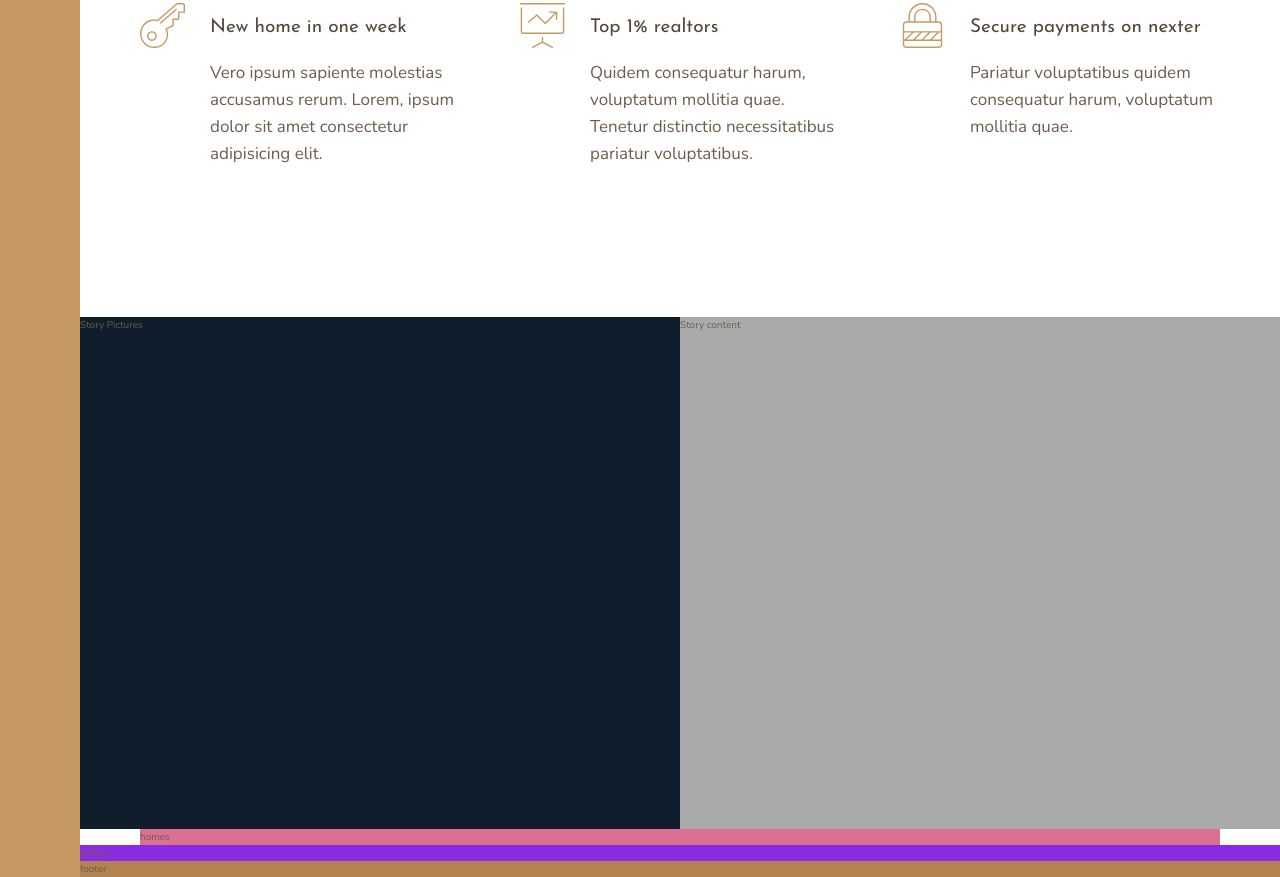
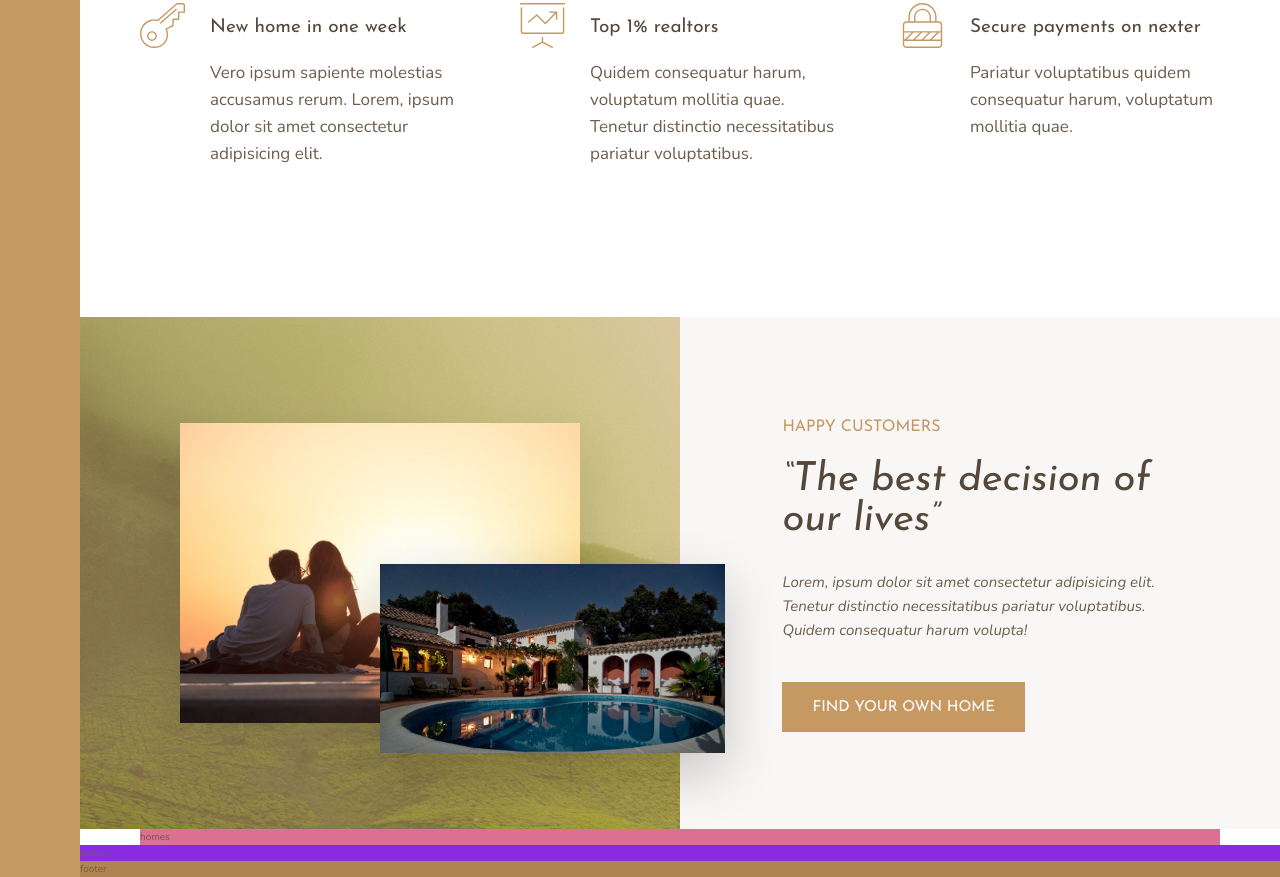
Before and after one commit to susanta96/Nexter_Grid, a website: page index.html in a window 1280 px wide. Shown: the part 991-1868 px from the top of the page. Drawn offline with nearby package versions, Linux system fonts and the light colour scheme.

Commit message:
Story section complete with grid

```diff
--- a/index.html
+++ b/index.html
@@ -66,10 +66,14 @@
             </div>
         </div>
         <div class="story__pictures">
-            Story Pictures
+            <img src="img/story-1.jpeg" alt="Couple with new house" class="story__img--1" />
+            <img src="img/story-2.jpeg" alt="New house" class="story__img--2" />
         </div>
         <div class="story__content">
-            Story content
+            <h3 class="heading-3 mb-sm">Happy Customers</h3>
+            <h2 class="heading-2 heading-2--dark mb-md">&ldquo;The best decision of our lives&rdquo;</h2>
+            <p class="story__text">Lorem, ipsum dolor sit amet consectetur adipisicing elit. Tenetur distinctio necessitatibus pariatur voluptatibus. Quidem consequatur harum volupta!</p>
+            <button class="btn">Find your own home</button>
         </div>
         <section class="homes">
             homes
--- a/package.json
+++ b/package.json
@@ -1,5 +1,5 @@
 {
-  "name": "Nexter_grid",
+  "name": "nexter_grid",
   "version": "1.0.1",
   "description": "Nexter Grid Prctice scss",
   "main": "index.js",
--- a/sass/_story.scss
+++ b/sass/_story.scss
@@ -1,10 +1,42 @@
 .story{
   &__pictures {
-    background-color: $color-secondary;
+    background-color: $color-primary;
     grid-column: full-start / col-end 4;
+    background-image: linear-gradient(rgba($color-primary, .5), rgba($color-primary, .5)), url(../img/back.jpg);
+    display: grid;
+    grid-template-rows: repeat(6, 1fr);
+    grid-template-columns: repeat(6, 1fr);
+    align-items: center;
   }
+
+  &__img--1 {
+    width: 100%;
+    grid-row: 2 / 6;
+    grid-column: 2 / 6;
+    box-shadow: 0 2rem 5rem rgba(#000, .1);
+  }
+  &__img--2 {
+    width: 115%;
+    grid-row: 4 / 6;
+    grid-column: 4 / 7;
+    z-index: 20;
+    box-shadow: 0 2rem 5rem rgba(#000, .2);
+  }
+
   &__content {
-    background-color: $color-grey-light-2;
+    background-color: $color-grey-light-1;
     grid-column: col-start 5 / full-end;
+    padding: 6rem 8vw;
+
+    display: grid;
+    align-content: center;
+    justify-items: start;
+
+  }
+
+  &__text {
+    font-size: 1.5rem;
+    font-style: italic;
+    margin-bottom: 4rem;
   }
 }
--- a/sass/_typography.scss
+++ b/sass/_typography.scss
@@ -10,10 +10,24 @@
 
 .heading-2 {
   @extend %heading;
+  font-size: 4rem;
+  font-style: italic;
+  line-height: 1;
+
+  &--light {
+    color:  $color-grey-light-1;
+  }
+  &--dark {
+    color: $color-grey-dark-1;
+  }
 }
 
 .heading-3 {
   @extend %heading;
+  font-size: 1.6rem;
+  color: $color-primary;
+  text-transform: uppercase;
+
 }
 
 .heading-4 {
@@ -27,3 +41,27 @@
     color: $color-grey-dark-1;
   }
 }
+
+.btn {
+  background-color: $color-primary;
+  color: #fff;
+  border: none;
+  border-radius: 0;
+  font-family: $font-display;
+  font-size: 1.5rem;
+  line-height: 1;
+  text-transform: uppercase;
+  padding: 1.8rem 3rem 1.65rem;
+  cursor: pointer;
+  transition: all .2s;
+
+  &:hover {
+    background-color: $color-primary-dark;
+  }
+
+}
+
+.mb-sm {margin-bottom: 2rem;}
+.mb-md {margin-bottom: 3rem;}
+.mb-lg {margin-bottom: 4rem;}
+.mb-hg {margin-bottom: 6rem;}
```
Also changed, not shown: css/style.css.
